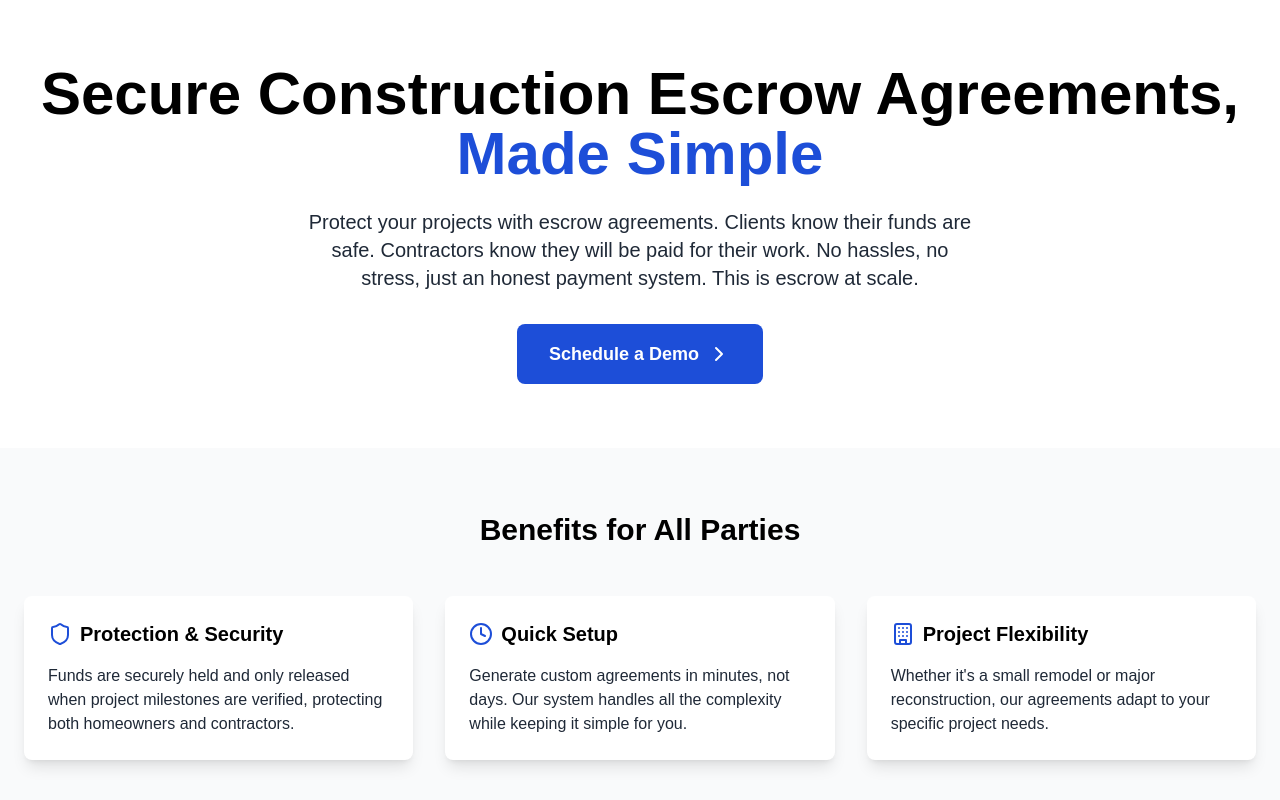
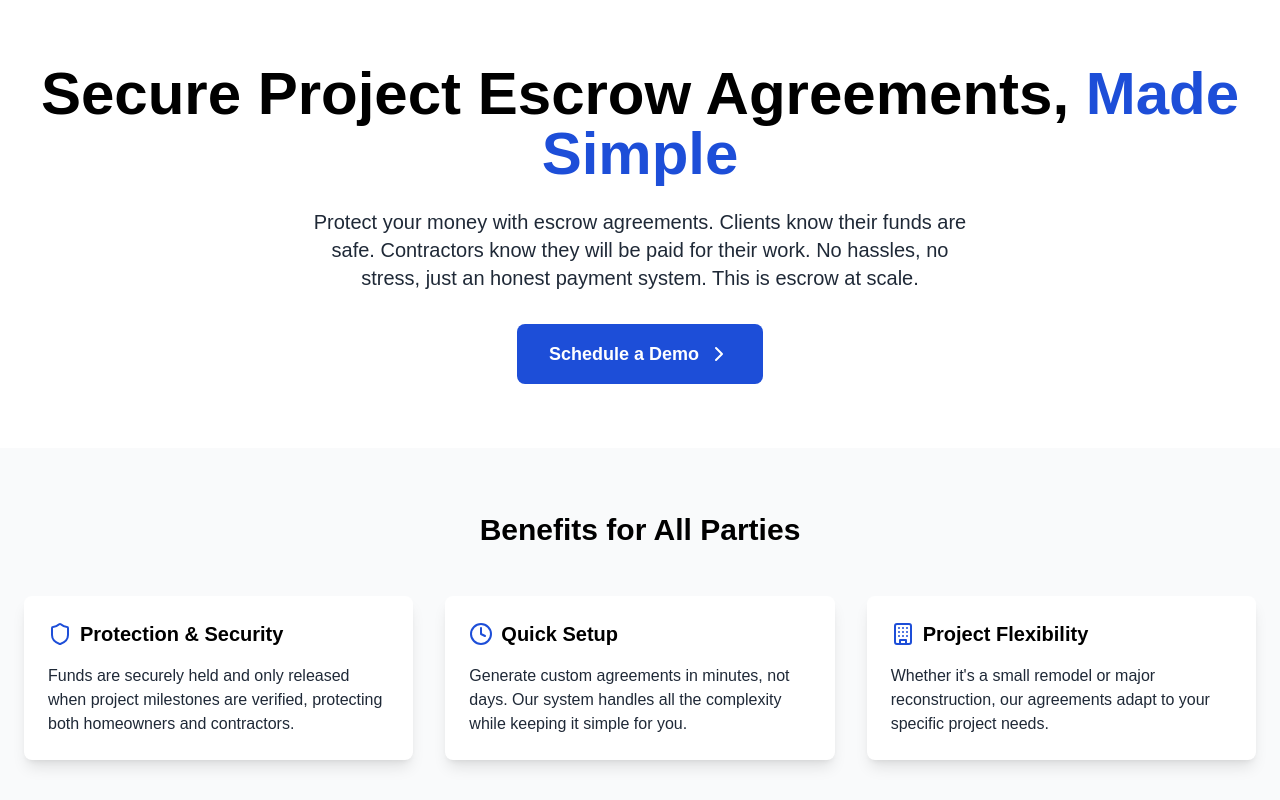
Before and after one commit to john-e-v/escrow-landing, a Next.js app: page / in a window 1280 px wide. Shown: the top 800 px of the page. Built offline with nearby package versions, Linux system fonts and the light colour scheme.

Commit message:
Update page.tsx
project vs construction

```diff
--- a/app/page.tsx
+++ b/app/page.tsx
@@ -34,11 +34,11 @@ export default function Home() {
         <div className="container mx-auto px-6 py-16">
           <div className="flex flex-col items-center text-center">
             <h1 className="text-4xl md:text-6xl font-bold text-black mb-6">
-              Secure Construction Escrow Agreements,{' '}
+              Secure Project Escrow Agreements,{' '}
               <span className="text-blue-700">Made Simple</span>
             </h1>
             <p className="text-xl text-gray-800 mb-8 max-w-2xl">
-              Protect your projects with escrow agreements. Clients know their funds are safe. Contractors know they will be paid for their work. No hassles, no stress, just an honest payment system. This is escrow at scale.
+              Protect your money with escrow agreements. Clients know their funds are safe. Contractors know they will be paid for their work. No hassles, no stress, just an honest payment system. This is escrow at scale.
             </p>
             <a
   href="https://www.calendly.com/clrblt"
```
